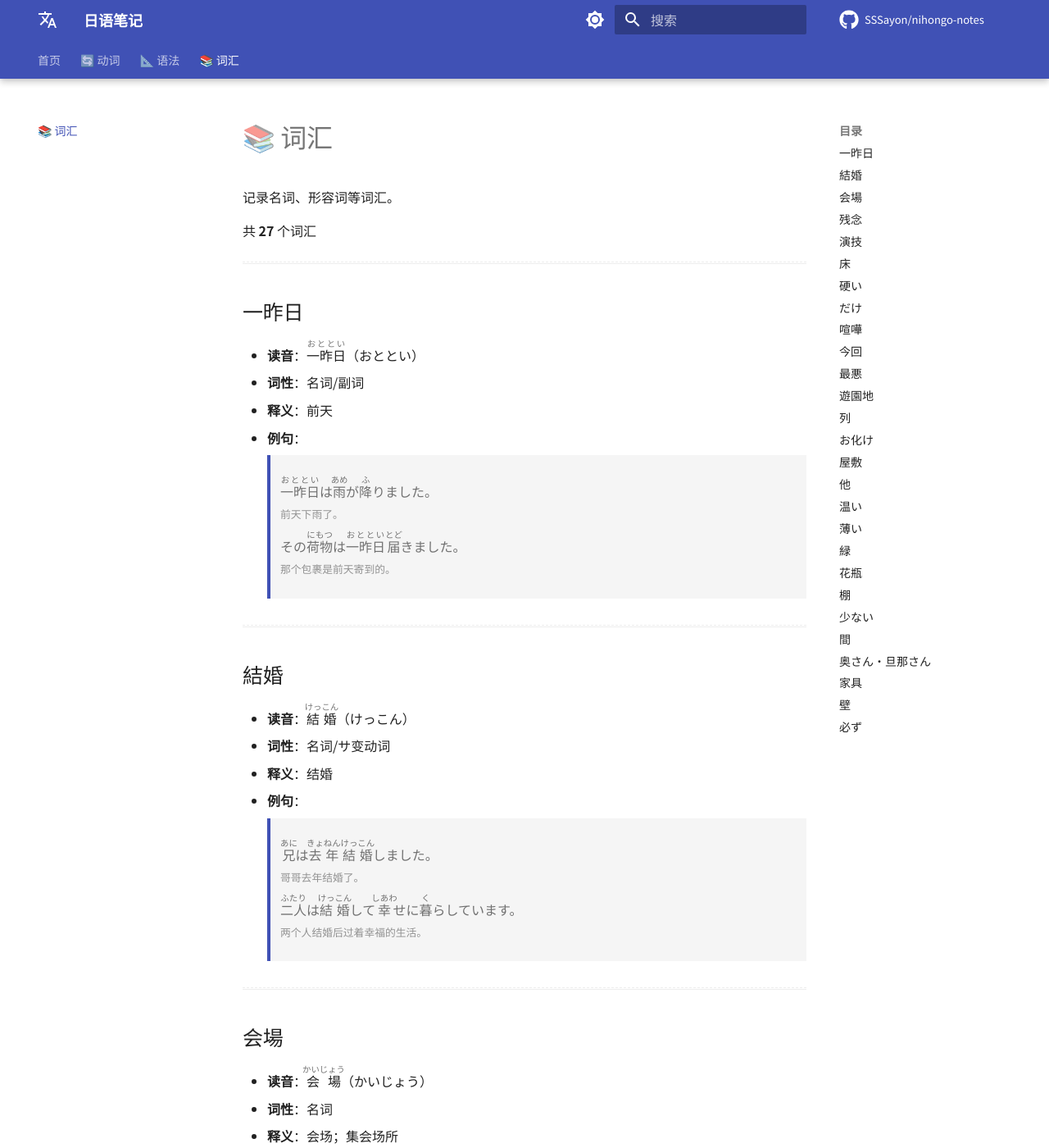
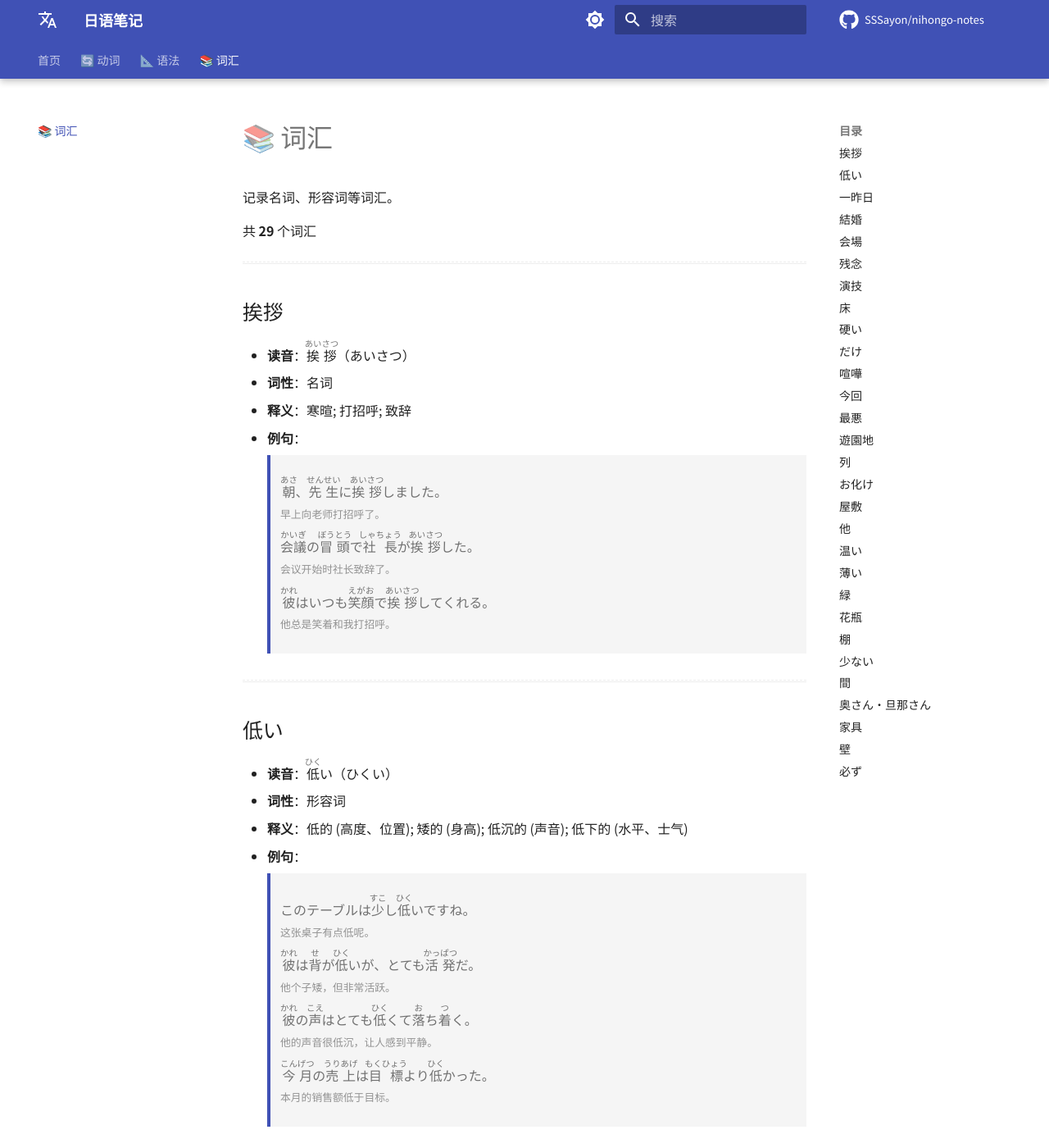
Before and after one commit to SSSayon/nihongo-notes, an MkDocs documentation site: the page built from docs/vocabulary.md, in a window 1280 px wide and 1400 px high. Shown: the whole window at 82% size. Built offline with MkDocs 1.6.1 and Material for MkDocs 9.7.7, drawn with Linux system fonts in a browser that asks for light colours; comment, search, counter and statistics services are not loaded; some of the changed text lies outside the part shown.

Commit message:
chore: update site content

```diff
--- a/docs/vocabulary.md
+++ b/docs/vocabulary.md
@@ -2,7 +2,62 @@
 
 记录名词、形容词等词汇。
 
-共 **27** 个词汇
+共 **29** 个词汇
+
+---
+
+## 挨拶
+
+- **读音**：<ruby>挨拶<rt>あいさつ</rt></ruby>（あいさつ）
+- **词性**：名词
+- **释义**：寒暄; 打招呼; 致辞
+
+- **例句**：
+
+    > <div class="example-box">
+    > <ruby>朝<rt>あさ</rt></ruby>、<ruby>先生<rt>せんせい</rt></ruby>に<ruby>挨拶<rt>あいさつ</rt></ruby>しました。
+    > <br><small>早上向老师打招呼了。</small>
+    > </div>
+
+    > <div class="example-box">
+    > <ruby>会議<rt>かいぎ</rt></ruby>の<ruby>冒頭<rt>ぼうとう</rt></ruby>で<ruby>社長<rt>しゃちょう</rt></ruby>が<ruby>挨拶<rt>あいさつ</rt></ruby>した。
+    > <br><small>会议开始时社长致辞了。</small>
+    > </div>
+
+    > <div class="example-box">
+    > <ruby>彼<rt>かれ</rt></ruby>はいつも<ruby>笑顔<rt>えがお</rt></ruby>で<ruby>挨拶<rt>あいさつ</rt></ruby>してくれる。
+    > <br><small>他总是笑着和我打招呼。</small>
+    > </div>
+
+---
+
+## 低い
+
+- **读音**：<ruby>低<rt>ひく</rt></ruby>い（ひくい）
+- **词性**：形容词
+- **释义**：低的 (高度、位置); 矮的 (身高); 低沉的 (声音); 低下的 (水平、士气)
+
+- **例句**：
+
+    > <div class="example-box">
+    > このテーブルは<ruby>少<rt>すこ</rt></ruby>し<ruby>低<rt>ひく</rt></ruby>いですね。
+    > <br><small>这张桌子有点低呢。</small>
+    > </div>
+
+    > <div class="example-box">
+    > <ruby>彼<rt>かれ</rt></ruby>は<ruby>背<rt>せ</rt></ruby>が<ruby>低<rt>ひく</rt></ruby>いが、とても<ruby>活発<rt>かっぱつ</rt></ruby>だ。
+    > <br><small>他个子矮，但非常活跃。</small>
+    > </div>
+
+    > <div class="example-box">
+    > <ruby>彼<rt>かれ</rt></ruby>の<ruby>声<rt>こえ</rt></ruby>はとても<ruby>低<rt>ひく</rt></ruby>くて<ruby>落<rt>お</rt></ruby>ち<ruby>着<rt>つ</rt></ruby>く。
+    > <br><small>他的声音很低沉，让人感到平静。</small>
+    > </div>
+
+    > <div class="example-box">
+    > <ruby>今月<rt>こんげつ</rt></ruby>の<ruby>売上<rt>うりあげ</rt></ruby>は<ruby>目標<rt>もくひょう</rt></ruby>より<ruby>低<rt>ひく</rt></ruby>かった。
+    > <br><small>本月的销售额低于目标。</small>
+    > </div>
 
 ---
 
@@ -43,6 +98,15 @@
     > <ruby>二人<rt>ふたり</rt></ruby>は<ruby>結婚<rt>けっこん</rt></ruby>して<ruby>幸<rt>しあわ</rt></ruby>せに<ruby>暮<rt>く</rt></ruby>らしています。
     > <br><small>两个人结婚后过着幸福的生活。</small>
     > </div>
+
+> 📝 **备注**：
+
+> - 婚礼：**結婚式**（けっこんしき）
+>
+> - 新郎：**新郎**（しんろう）
+>
+> - 新娘：**新婦**（しんぷ）
+>
 
 ---
 
```
Also changed, not shown: docs/index.md (+3 -3 lines), 1 other file.
